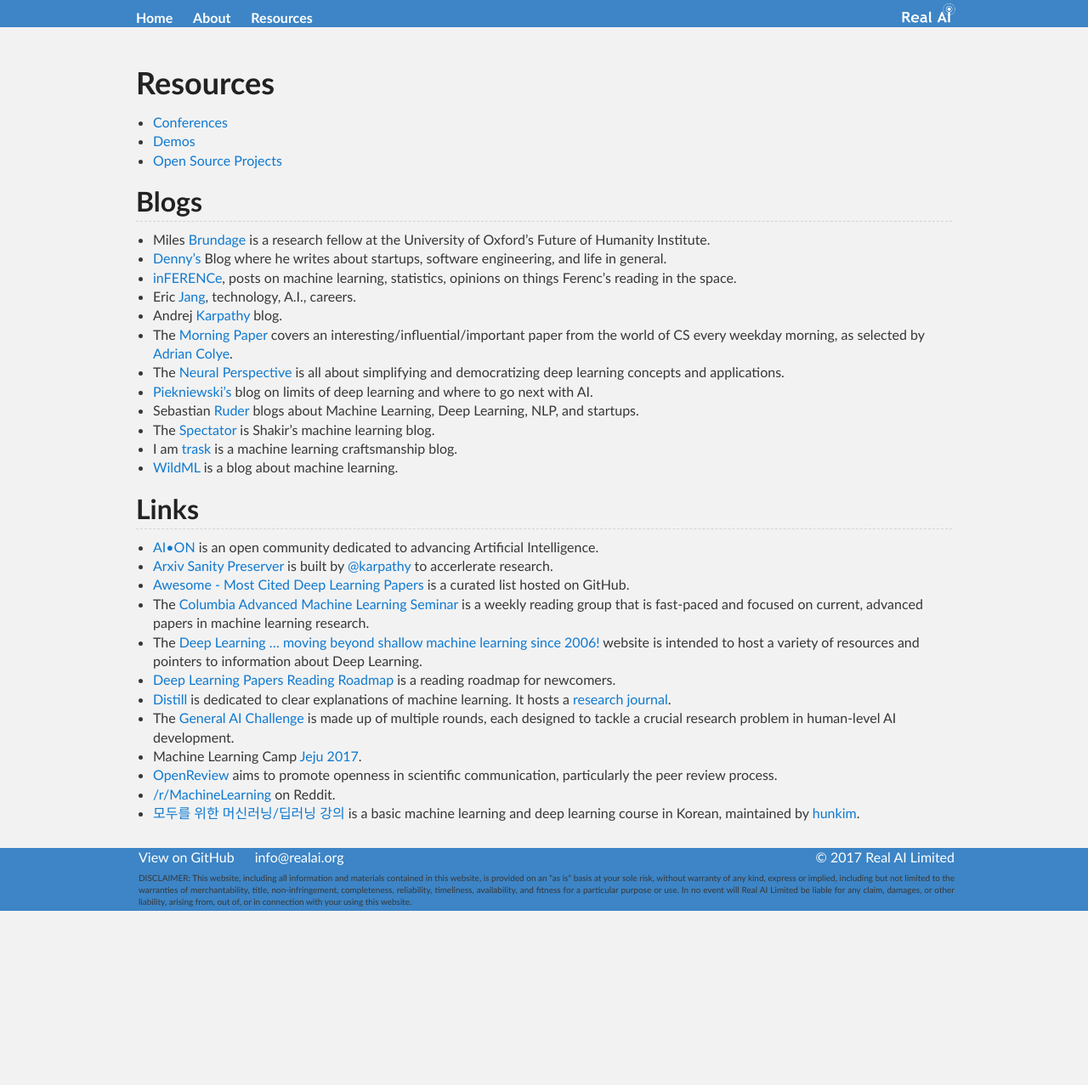
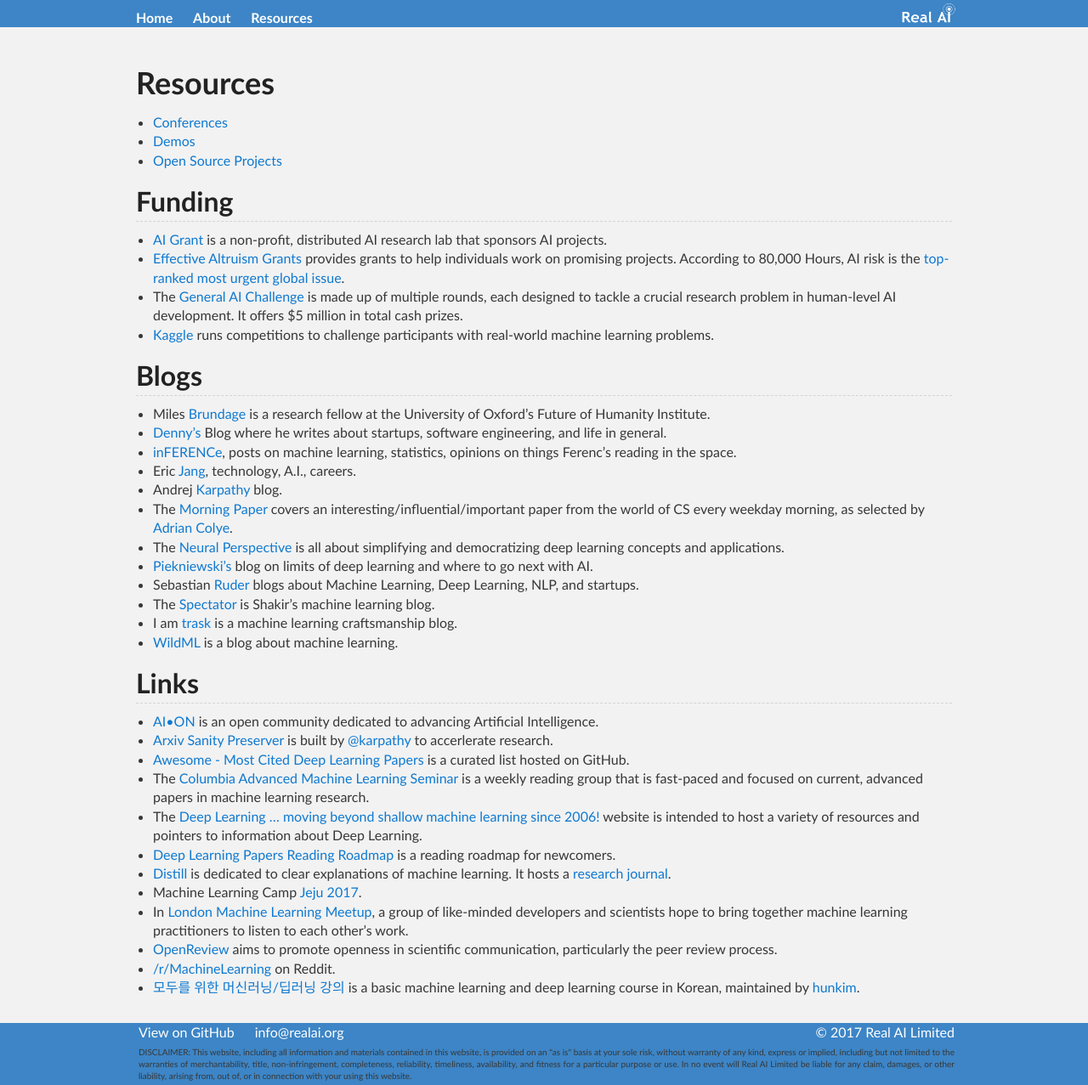
Before and after one commit to Tonywuhk/realai.org, a Jekyll site: the page built from resources/README.md, in a window 1280 px wide. Shown: the whole page at 85% size. Built offline with Jekyll 4.4.1, drawn with Linux system fonts in a browser that asks for light colours; our own code applies the rules of GitHub Pages for plain Markdown files; the repository's description, which GitHub fills in, is left out; before the commit the page ends 1072 px from its top, so only the background shows below that.

Commit message:
Update files

```diff
--- a/resources/README.md
+++ b/resources/README.md
@@ -6,6 +6,13 @@
 * [Conferences](http://realai.org/resources/conferences/)
 * [Demos](http://realai.org/resources/demos/)
 * [Open Source Projects](http://realai.org/resources/open-source-projects/)
+
+## Funding
+
+* [AI Grant](https://aigrant.org/) is a non-profit, distributed AI research lab that sponsors AI projects.
+* [Effective Altruism Grants](https://www.effectivealtruism.org/grants/) provides grants to help individuals work on promising projects. According to 80,000 Hours, AI risk is the [top-ranked most urgent global issue](https://80000hours.org/articles/cause-selection/).
+* The [General AI Challenge](https://www.general-ai-challenge.org/) is made up of multiple rounds, each designed to tackle a crucial research problem in human-level AI development. It offers $5 million in total cash prizes.
+* [Kaggle](https://www.kaggle.com/) runs competitions to challenge participants with real-world machine learning problems.
 
 ## Blogs
 
@@ -31,8 +38,8 @@
 * The [Deep Learning … moving beyond shallow machine learning since 2006!](http://deeplearning.net/) website is intended to host a variety of resources and pointers to information about Deep Learning.
 * [Deep Learning Papers Reading Roadmap](https://github.com/songrotek/Deep-Learning-Papers-Reading-Roadmap) is a reading roadmap for newcomers.
 * [Distill](http://distill.pub/) is dedicated to clear explanations of machine learning. It hosts a [research journal](http://distill.pub/journal/).
-* The [General AI Challenge](https://www.general-ai-challenge.org/) is made up of multiple rounds, each designed to tackle a crucial research problem in human-level AI development.
 * Machine Learning Camp [Jeju 2017](https://github.com/TensorFlowKR/MLJejuCamp).
+* In [London Machine Learning Meetup](https://www.meetup.com/London-Machine-Learning-Meetup/), a group of like-minded developers and scientists hope to bring together machine learning practitioners to listen to each other's work.
 * [OpenReview](https://openreview.net/) aims to promote openness in scientific communication, particularly the peer review process.
 * [/r/MachineLearning](https://www.reddit.com/r/MachineLearning/) on Reddit.
 * [모두를 위한 머신러닝/딥러닝 강의](http://hunkim.github.io/ml/) is a basic machine learning and deep learning course in Korean, maintained by [hunkim](https://github.com/hunkim).
```
Also changed, not shown: architecture-search.md (+2 -1 lines), course/README.md (+5 -2 lines), course/gce/jupyter.md (+15 -1 lines), labs/google-brain-publications.md (+1 -0 lines), neuroscience.md (+1 -0 lines), policies.md (+1 -1 lines), timing.md (+8 -4 lines), assets/images/course-gce-jupyter-4.png (added).
